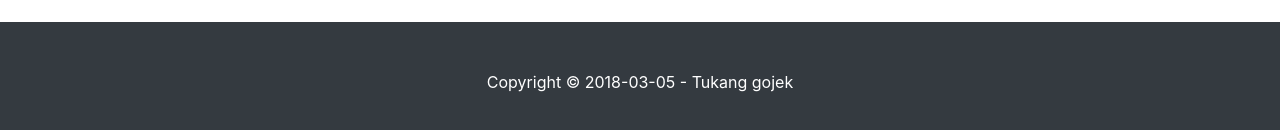
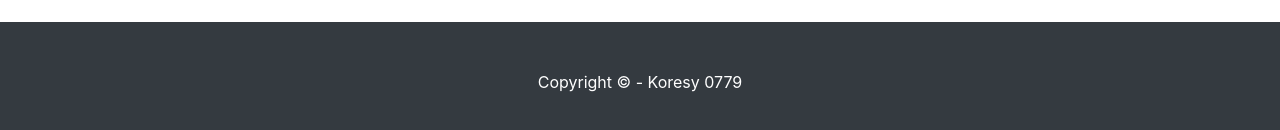
Before and after one commit to koresybtr/koresybtr.github.io, a plain HTML site: page index.html in a window 1280 px wide. Shown: the part 1371-1501 px from the top of the page. Drawn offline with Linux system fonts and the light colour scheme.

Commit message:
Update index.html

```diff
--- a/index.html
+++ b/index.html
@@ -129,7 +129,7 @@
 	<!-- Footer -->
 	<footer class="py-5 bg-dark" style="margin-top: 2em">
 		<div class="container">
-			<p class="m-0 text-center text-white">Copyright &copy; 2018-03-05 - Tukang gojek</p>
+			<p class="m-0 text-center text-white">Copyright &copy; - Koresy 0779</p>
 		</div>
 	</footer>
 
```
